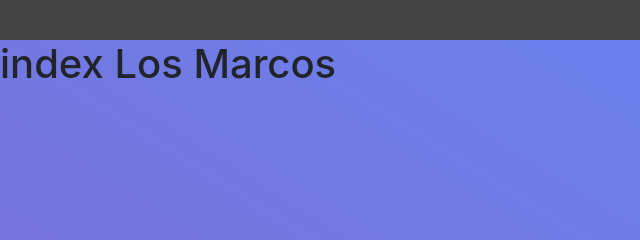
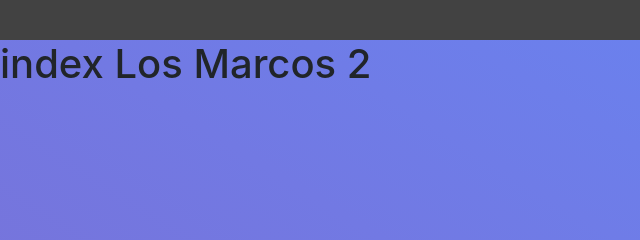
Before and after one commit to KirinxD/Tp_Ingenieria, a plain HTML site: page Index.html in a window 1280 px wide. Shown: the top 240 px of the page, 0-640 px from the left. Drawn offline with nearby package versions, Linux system fonts and the light colour scheme.

Commit message:
otro cambio mas

```diff
--- a/Index.html
+++ b/Index.html
@@ -34,7 +34,7 @@
     <script src="https://cdnjs.cloudflare.com/ajax/libs/popper.js/1.14.3/umd/popper.min.js" integrity="sha384-ZMP7rVo3mIykV+2+9J3UJ46jBk0WLaUAdn689aCwoqbBJiSnjAK/l8WvCWPIPm49" crossorigin="anonymous"></script>
     <script src="https://stackpath.bootstrapcdn.com/bootstrap/4.1.3/js/bootstrap.min.js" integrity="sha384-ChfqqxuZUCnJSK3+MXmPNIyE6ZbWh2IMqE241rYiqJxyMiZ6OW/JmZQ5stwEULTy" crossorigin="anonymous"></script>
     <div id="menu"></div>
-   <h1>index Los Marcos</h1>
+   <h1>index Los Marcos 2</h1>
     <div class="container">
         <div id='button_buscarProducto'>
             <button type="button" class="btn btn-warning">Buscar producto</button>
```
